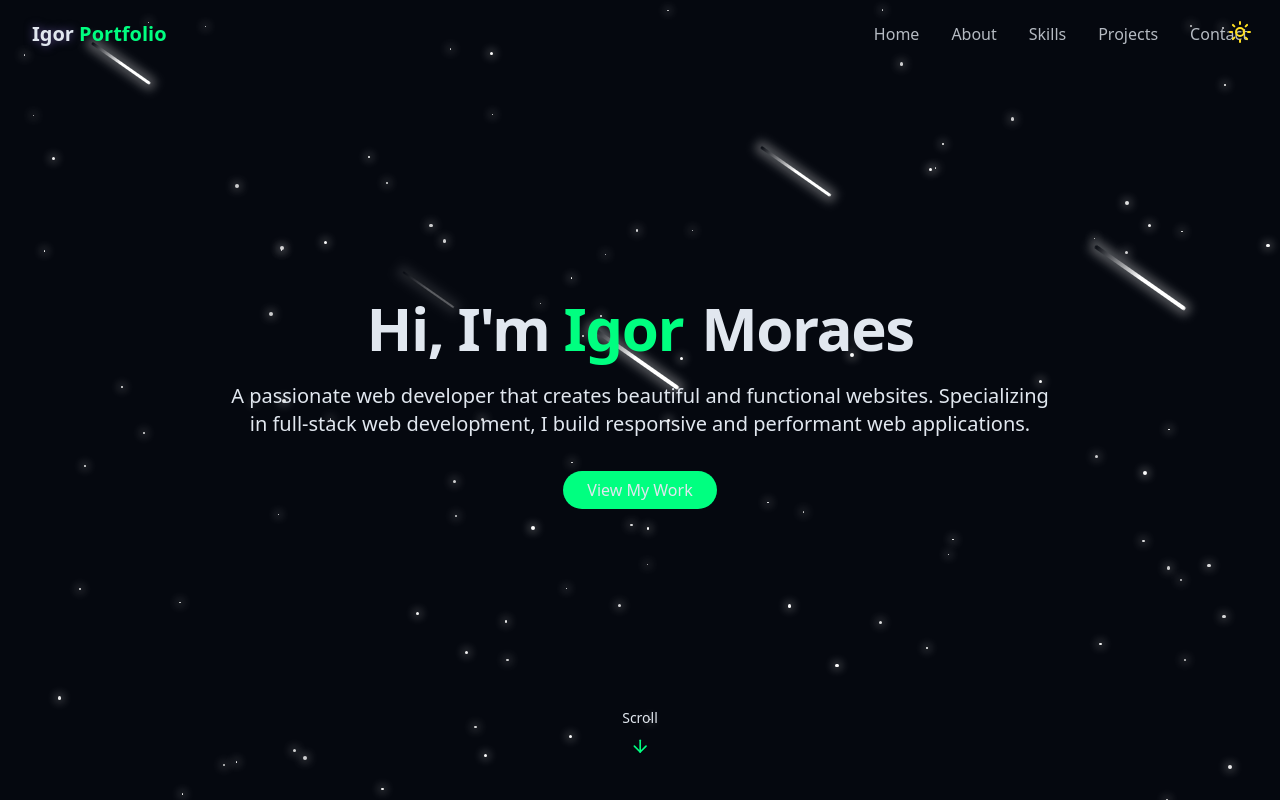
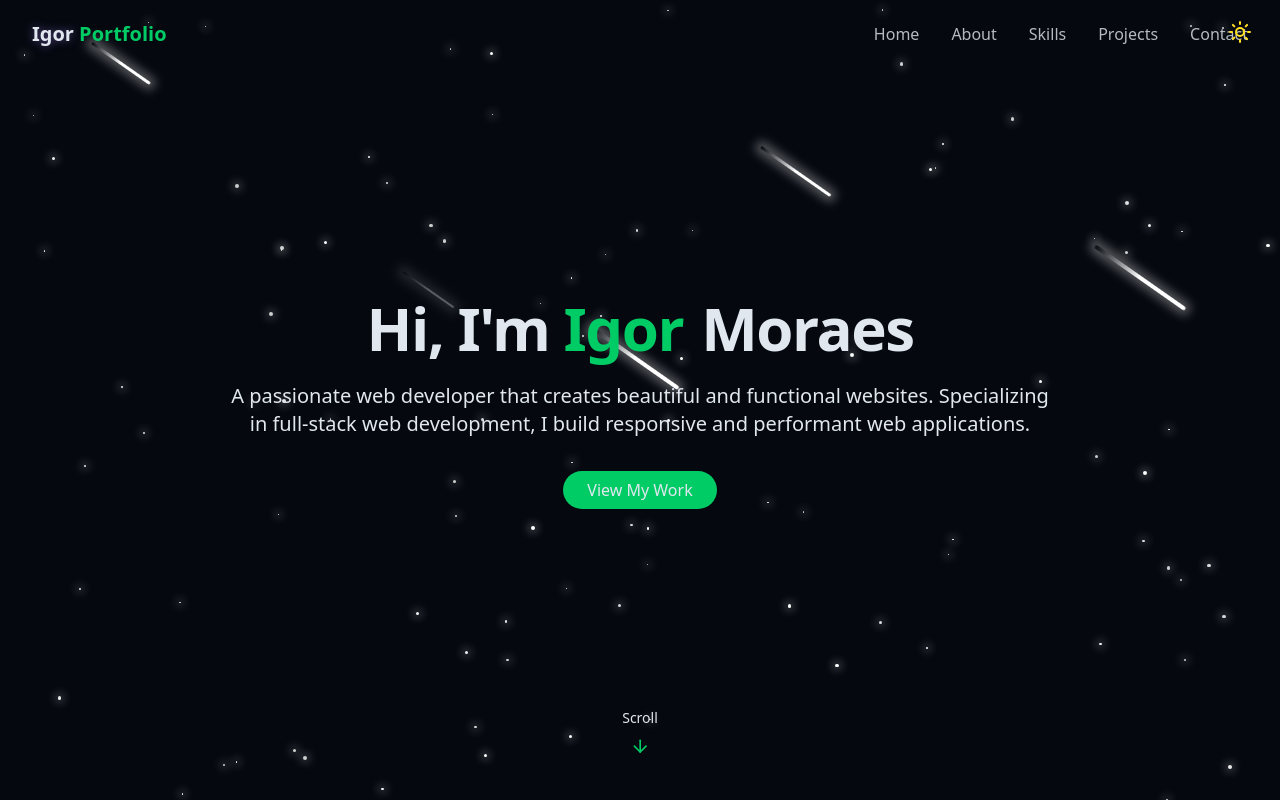
Before and after one commit to IgorJFS/my-portfolio, a React (Vite) app: page / in a window 1280 px wide. Shown: the top 800 px of the page. Built offline with nearby package versions, Linux system fonts and the light colour scheme.

Commit message:
adjust primary color

```diff
--- a/src/index.css
+++ b/src/index.css
@@ -82,7 +82,7 @@
 
     --card: 222 47% 8%;
 
-    --primary: 150 100% 50%;
+    --primary: 150 100% 40%;
     --secondary: 200 90% 50%;
     --primary-foreground: 213 31% 91%;
 
```
